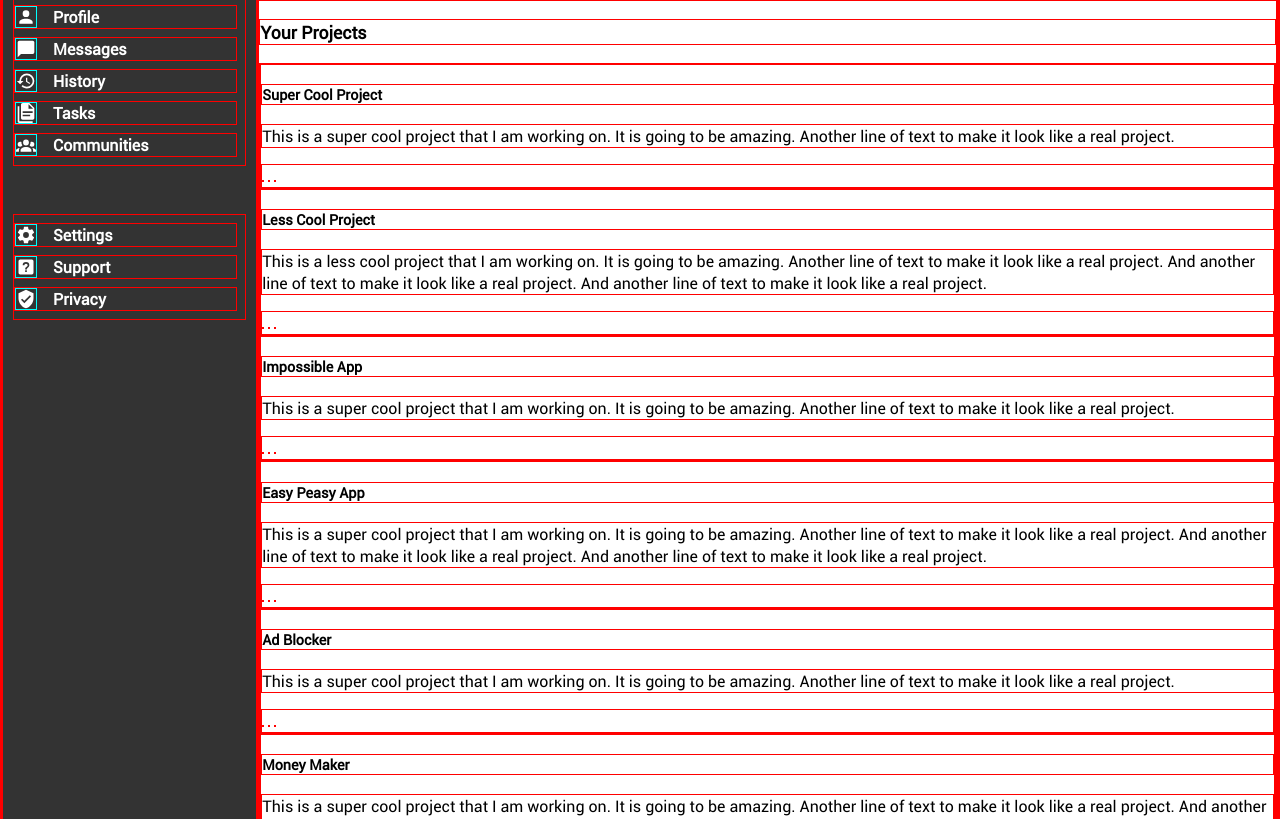
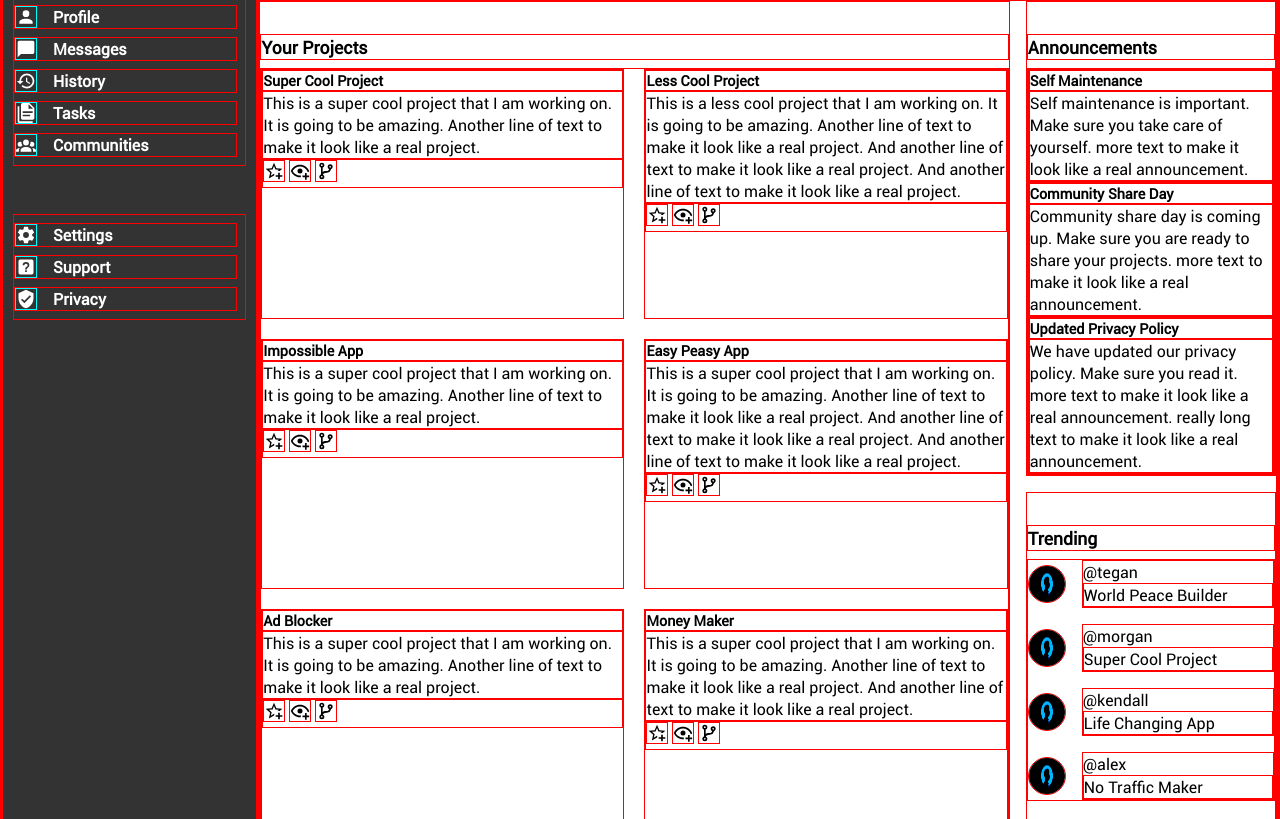
Before and after one commit to opabhijeet/dashboard, a plain HTML site: page index.html in a window 1280 px wide. Shown: the part 133-952 px from the top of the page. Drawn offline with Linux system fonts and the light colour scheme.

Commit message:
complete layout

```diff
--- a/index.html
+++ b/index.html
@@ -10,27 +10,27 @@
     <div class="sidebar">
         <div class="logo"><img src="./pics/view-dashboard.svg"> Dashboard</div>
         <div>
-            <div><img src="./pics/home.svg"> Home</div>
-            <div><img src="./pics/account.svg"> Profile</div>
-            <div><img src="./pics/message.svg"> Messages</div>
-            <div><img src="./pics/history.svg"> History</div>
-            <div><img src="./pics/file-document-multiple.svg"> Tasks</div>
-            <div><img src="./pics/account-group.svg"> Communities</div>
+            <div><img src="./pics/home.svg" class="icons"> Home</div>
+            <div><img src="./pics/account.svg" class="icons"> Profile</div>
+            <div><img src="./pics/message.svg" class="icons"> Messages</div>
+            <div><img src="./pics/history.svg" class="icons"> History</div>
+            <div><img src="./pics/file-document-multiple.svg" class="icons"> Tasks</div>
+            <div><img src="./pics/account-group.svg" class="icons"> Communities</div>
         </div>
         <div>
-            <div><img src="./pics/cog.svg"> Settings</div>
-            <div><img src="./pics/help-box.svg"> Support</div>
-            <div><img src="./pics/shield-check.svg"> Privacy</div>
+            <div><img src="./pics/cog.svg" class="icons"> Settings</div>
+            <div><img src="./pics/help-box.svg" class="icons"> Support</div>
+            <div><img src="./pics/shield-check.svg" class="icons"> Privacy</div>
         </div>
     </div>
     <div>
         <div class="header">
             <div class="head1">
-                <img src="./pics/magnify.svg">
+                <img src="./pics/magnify.svg" class="icons">
                 <div class="search">
                     <input type="text" placeholder="Search">
                 </div>
-                <img src="./pics/bell-ring-outline.svg">
+                <img src="./pics/bell-ring-outline.svg" class="icons">
                 <img src="./pics/ben-sweet-2LowviVHZ-E-unsplash.jpg" id="profile-img">
                 <div class="user">
                     Abhijeet Awasthi
@@ -47,7 +47,9 @@
                 <button class="button">Share</button>
             </div>
         </div>
+
         <div class="main">
+            <div class="main-first">
             <h3>Your Projects</h3>
             <div class="projects">
                 <div class="card">
@@ -56,10 +58,10 @@
                         This is a super cool project that I am working on. It is going to be amazing.
                         Another line of text to make it look like a real project.
                     </p>
-                    <div class="icons">
-                        <img src="">
-                        <img src="">
-                        <img src="">
+                    <div>
+                        <img src="./pics/star-plus-outline.svg" class="icons">
+                        <img src="./pics/eye-plus-outline.svg" class="icons">
+                        <img src="./pics/source-branch.svg" class="icons">
                     </div>
                 </div>
                 <div class="card">
@@ -70,10 +72,10 @@
                         And another line of text to make it look like a real project.
                         And another line of text to make it look like a real project.
                     </p>
-                    <div class="icons">
-                        <img src="">
-                        <img src="">
-                        <img src="">
+                    <div>
+                        <img src="./pics/star-plus-outline.svg" class="icons">
+                        <img src="./pics/eye-plus-outline.svg" class="icons">
+                        <img src="./pics/source-branch.svg" class="icons">
                     </div>
                 </div>
                 <div class="card">
@@ -82,10 +84,10 @@
                         This is a super cool project that I am working on. It is going to be amazing.
                         Another line of text to make it look like a real project.
                     </p>
-                    <div class="icons">
-                        <img src="">
-                        <img src="">
-                        <img src="">
+                    <div>
+                        <img src="./pics/star-plus-outline.svg" class="icons">
+                        <img src="./pics/eye-plus-outline.svg" class="icons">
+                        <img src="./pics/source-branch.svg" class="icons">
                     </div>
                 </div>
                 <div class="card">
@@ -96,10 +98,10 @@
                         And another line of text to make it look like a real project.
                         And another line of text to make it look like a real project.
                     </p>
-                    <div class="icons">
-                        <img src="">
-                        <img src="">
-                        <img src="">
+                    <div>
+                        <img src="./pics/star-plus-outline.svg" class="icons">
+                        <img src="./pics/eye-plus-outline.svg" class="icons">
+                        <img src="./pics/source-branch.svg" class="icons">
                     </div>
                 </div>
                 <div class="card">
@@ -108,10 +110,10 @@
                         This is a super cool project that I am working on. It is going to be amazing.
                         Another line of text to make it look like a real project.
                     </p>
-                    <div class="icons">
-                        <img src="">
-                        <img src="">
-                        <img src="">
+                    <div>
+                        <img src="./pics/star-plus-outline.svg" class="icons">
+                        <img src="./pics/eye-plus-outline.svg" class="icons">
+                        <img src="./pics/source-branch.svg" class="icons">
                     </div>
                 </div>
                 <div class="card">
@@ -121,14 +123,15 @@
                         Another line of text to make it look like a real project.
                         And another line of text to make it look like a real project.
                     </p>
-                    <div class="icons">
-                        <img src="">
-                        <img src="">
-                        <img src="">
+                    <div>
+                        <img src="./pics/star-plus-outline.svg" class="icons">
+                        <img src="./pics/eye-plus-outline.svg" class="icons">
+                        <img src="./pics/source-branch.svg" class="icons">
                     </div>
                 </div>
             </div>
             </div>
+
             <div>
             <h3>Announcements</h3>
             <div class="announcements">
@@ -156,34 +159,31 @@
                 </div>
             </div>
             </div>
+
             <div>
             <h3>Trending</h3>
             <div class="trending">
+                <img src="./pics/ben-sweet-2LowviVHZ-E-unsplash.jpg" id="profile-img">
                 <div>
-                    <img src="" alt="">
-                    <div>
-                        <p>@tegan</p>
+                    @tegan
                     <p class="light">World Peace Builder</p>
                 </div>
-                </div>
+
+                <img src="./pics/ben-sweet-2LowviVHZ-E-unsplash.jpg" id="profile-img">
                 <div>
-                    <img src="" alt="">
-                    <div>
-                        <p>@morgan</p>
+                    @morgan
                     <p class="light">Super Cool Project</p>
                 </div>
-                </div>
+
+                <img src="./pics/ben-sweet-2LowviVHZ-E-unsplash.jpg" id="profile-img">
                 <div>
-                    <img src="" alt="">
-                    <div>
-                        <p>@kendall</p>
+                    @kendall
                     <p class="light">Life Changing App</p>
                 </div>
-                </div>
+
+                <img src="./pics/ben-sweet-2LowviVHZ-E-unsplash.jpg" id="profile-img">
                 <div>
-                    <img src="" alt="">
-                    <div>
-                        <p>@alex</p>
+                    @alex
                     <p class="light">No Traffic Maker</p>
                 </div>
             </div>
--- a/styles.css
+++ b/styles.css
@@ -42,8 +42,6 @@ body{
     gap:0.5rem;
 }
 .sidebar>div>div>img{
-    width: 1.25rem;
-    height: 1.25rem;
     margin-right: 0.5rem;
 }
 .head2 h2{
@@ -52,14 +50,17 @@ body{
 }
 h3{
     font-size: 1.1rem;
+    margin-bottom: 0.5rem;
+    margin-top: 2rem;
 }
 h4{
     font-size: 0.9rem;
+    margin: 0px;
 }
 .header{
     margin: 1% 2%;
 }
-.head1 img{
+.icons{
     width: 1.25rem;
     height: 1.25rem;
 }
@@ -96,3 +97,27 @@ h4{
 .greet{
     margin-top: 0.25%;
 }
+.main{
+    display: grid;
+    grid-template-columns: 3fr 1fr;
+    grid-template-rows: 1fr 1fr;
+    gap: 1rem;
+}
+.main-first{
+    grid-row: 1/3;
+}
+.projects{
+    display: grid;
+    grid-template-columns: 1fr 1fr;
+    grid-template-rows: repeat(3,250px);
+    gap: 1.25rem;
+}
+p{
+    margin: 0px;
+}
+.trending{
+    display: grid;
+    grid-template-columns: auto 1fr;
+    gap: 1rem;
+    align-items: center;
+}
```
Lines whose indentation alone changed are shown as unchanged.
